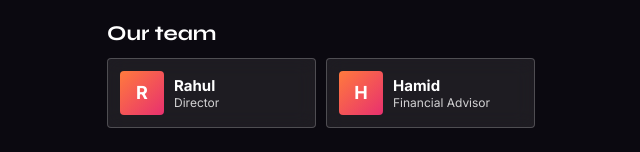
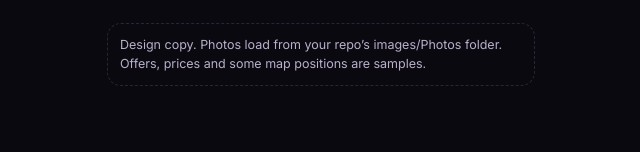
Before and after one commit to rahulsoodpattaya03/pattaya-namaste, a plain HTML site: page new-look.html in a window 1280 px wide. Shown: the part 4850-5002 px from the top of the page, without its empty margins (319-959 px from the left). Drawn offline with Linux system fonts and the light colour scheme; no server answers.

Commit message:
Add files via upload

```diff
--- a/new-look.html
+++ b/new-look.html
@@ -638,12 +638,6 @@ button{font-family:inherit;color:inherit}
 .q3t b{font-size:13.5px;line-height:1.2}.q3t small{font-size:10.5px;opacity:.85;line-height:1.25}
 .q3b{position:absolute;top:6px;right:6px;z-index:2;background:#E8306F;color:#fff;font-size:10.5px;font-weight:800;padding:2px 6px;border-radius:3px}
 
-/* 13 Nov: Our team (sharp) */
-.team{display:grid;grid-template-columns:1fr 1fr;gap:10px}
-.tm{display:flex;align-items:center;gap:10px;padding:12px;border-radius:4px;background:rgba(255,255,255,.08);border:1px solid rgba(255,255,255,.22);-webkit-backdrop-filter:blur(10px);backdrop-filter:blur(10px)}
-.tav{flex:0 0 44px;height:44px;border-radius:4px;display:grid;place-items:center;font:800 18px Inter,sans-serif;color:#fff;background:linear-gradient(135deg,#FF7A3D,#E8306F)}
-.tmt{display:flex;flex-direction:column;min-width:0}.tmt b{font-size:15px}.tmt small{font-size:12px;opacity:.8}
-:root[data-theme="light"] .tm{background:rgba(255,255,255,.75);border-color:rgba(29,22,48,.12)}
 </style>
 </head>
 <body class="loading">
@@ -791,10 +785,6 @@ button{font-family:inherit;color:inherit}
 
     <div class="sec rv"><div class="sh"><h2>Getting around</h2></div><div class="tiles" id="tilesHome"></div></div>
     <div class="sec rv"><div class="sh"><h2>You may like</h2></div><div class="tiles2" id="tiles2"></div></div>
-    <div class="sec rv" id="teamSec"><div class="sh"><h2>Our team</h2></div><div class="team">
-      <div class="tm"><span class="tav">R</span><span class="tmt"><b>Rahul</b><small>Director</small></span></div>
-      <div class="tm"><span class="tav">H</span><span class="tmt"><b>Hamid</b><small>Financial Advisor</small></span></div>
-    </div></div>
     <p class="note">Design copy. Photos load from your repo’s images/Photos folder. Offers, prices and some map positions are samples.</p>
   </section>
 
```
